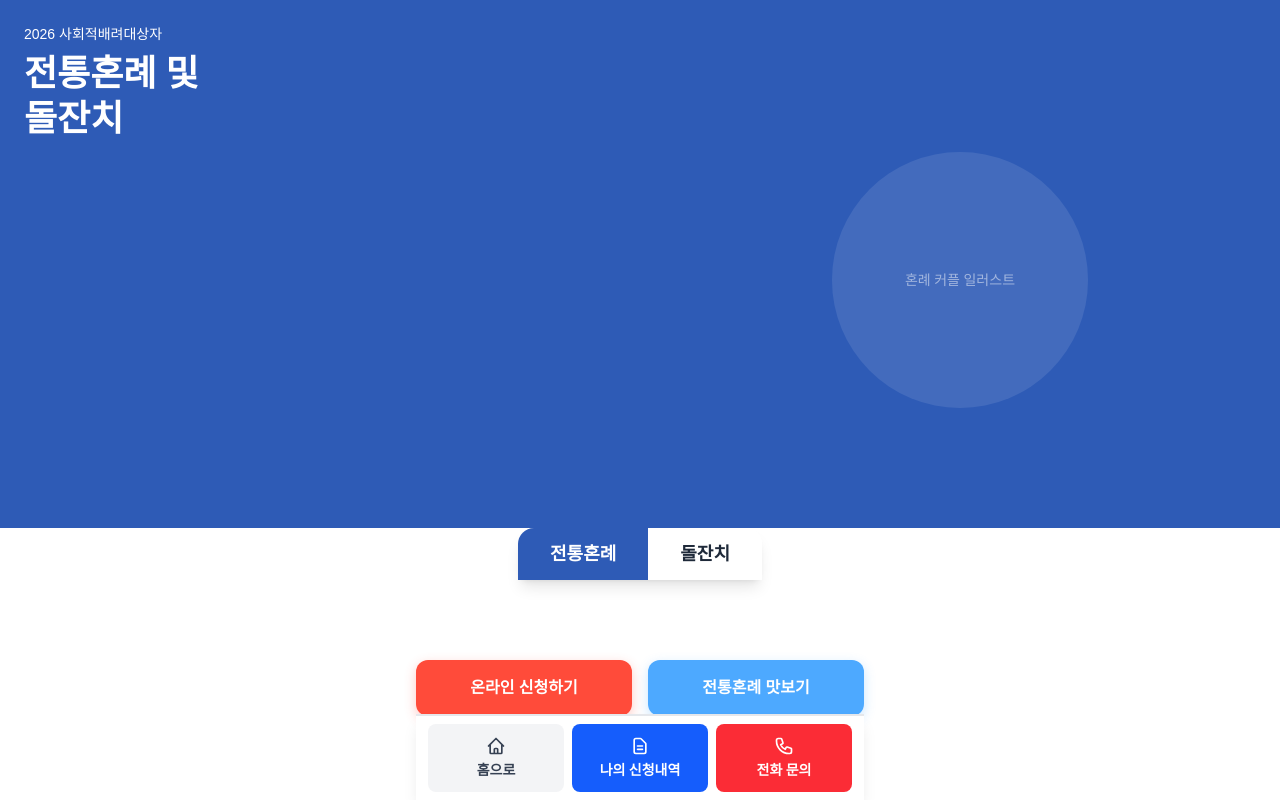
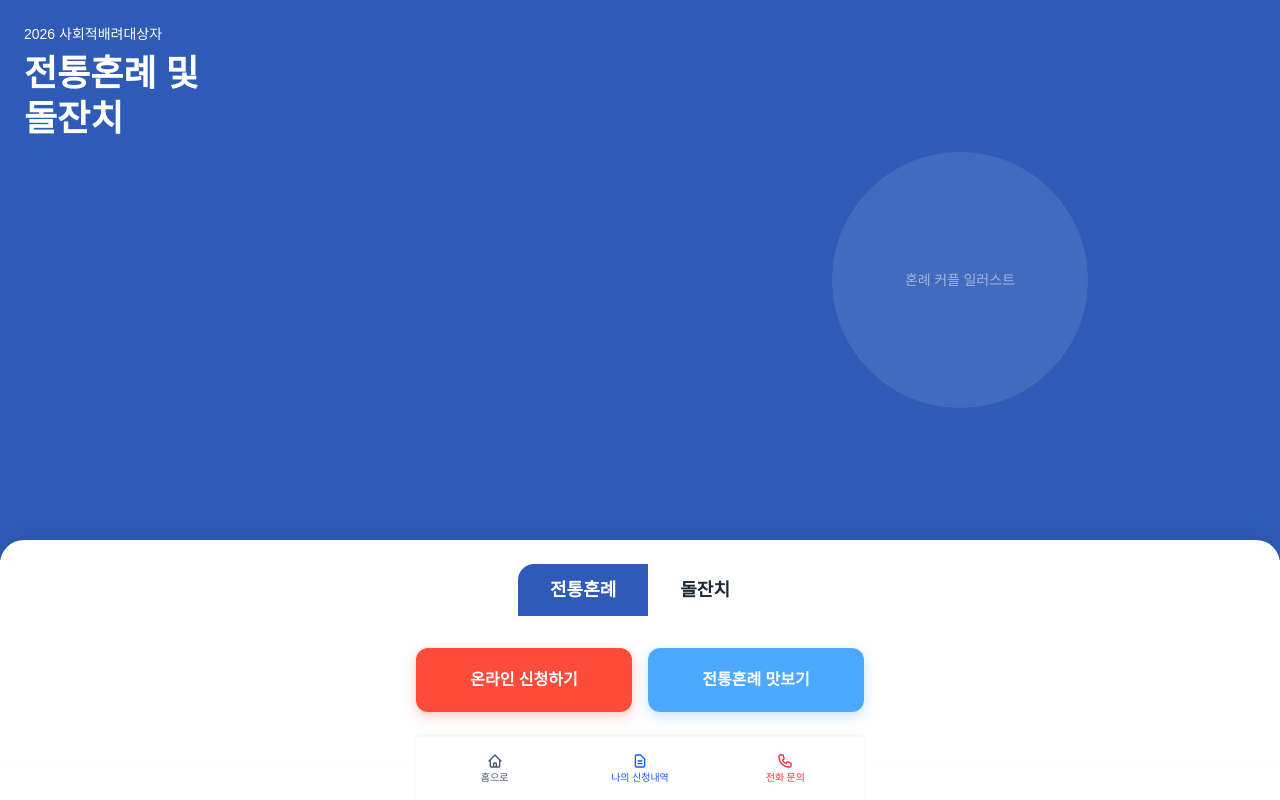
Before and after one commit to tolbilee/traditional-ceremony-app, a Next.js app: page /test in a window 1280 px wide. Built offline with nearby package versions, Linux system fonts and the light colour scheme.

Commit message:
refactor: improve main screen layout with white card design and slim bottom navigation

```diff
--- a/components/BottomNavigationBar.tsx
+++ b/components/BottomNavigationBar.tsx
@@ -8,14 +8,19 @@ export default function BottomNavigationBar() {
   const pathname = usePathname();
 
   return (
-    <div className="fixed bottom-0 left-0 right-0 z-40 mx-auto max-w-md bg-white border-t-2 border-gray-200 shadow-lg">
-      <div className="grid grid-cols-3 gap-2 px-3 py-2">
+    <div
+      className="fixed bottom-0 left-0 right-0 z-40 mx-auto max-w-md bg-white/95 backdrop-blur-sm border-t border-gray-100"
+      style={{
+        boxShadow: '0 -1px 3px rgba(0, 0, 0, 0.05)',
+      }}
+    >
+      <div className="grid grid-cols-3 gap-1 px-2 py-2">
         <Link
           href="/"
-          className="flex flex-col items-center justify-center gap-1 rounded-lg bg-gray-100 px-2 py-3 text-sm font-semibold text-gray-700 transition-all hover:bg-gray-200 active:scale-95"
+          className="flex flex-col items-center justify-center gap-0.5 rounded-lg px-2 py-2 text-xs font-medium text-gray-600 transition-all hover:bg-gray-50 active:scale-95"
         >
           <svg
-            className="h-5 w-5"
+            className="h-4 w-4"
             fill="none"
             stroke="currentColor"
             viewBox="0 0 24 24"
@@ -28,14 +33,14 @@ export default function BottomNavigationBar() {
               d="M3 12l2-2m0 0l7-7 7 7M5 10v10a1 1 0 001 1h3m10-11l2 2m-2-2v10a1 1 0 01-1 1h-3m-6 0a1 1 0 001-1v-4a1 1 0 011-1h2a1 1 0 011 1v4a1 1 0 001 1m-6 0h6"
             />
           </svg>
-          <span>홈으로</span>
+          <span className="text-[10px]">홈으로</span>
         </Link>
         <Link
           href="/my-applications"
-          className="flex flex-col items-center justify-center gap-1 rounded-lg bg-blue-600 px-2 py-3 text-sm font-semibold text-white transition-all hover:bg-blue-700 active:scale-95"
+          className="flex flex-col items-center justify-center gap-0.5 rounded-lg px-2 py-2 text-xs font-medium text-blue-600 transition-all hover:bg-blue-50 active:scale-95"
         >
           <svg
-            className="h-5 w-5"
+            className="h-4 w-4"
             fill="none"
             stroke="currentColor"
             viewBox="0 0 24 24"
@@ -48,14 +53,14 @@ export default function BottomNavigationBar() {
               d="M9 12h6m-6 4h6m2 5H7a2 2 0 01-2-2V5a2 2 0 012-2h5.586a1 1 0 01.707.293l5.414 5.414a1 1 0 01.293.707V19a2 2 0 01-2 2z"
             />
           </svg>
-          <span>나의 신청내역</span>
+          <span className="text-[10px]">나의 신청내역</span>
         </Link>
         <a
           href={`tel:${INQUIRY_PHONE}`}
-          className="flex flex-col items-center justify-center gap-1 rounded-lg bg-red-500 px-2 py-3 text-sm font-semibold text-white transition-all hover:bg-red-600 active:scale-95"
+          className="flex flex-col items-center justify-center gap-0.5 rounded-lg px-2 py-2 text-xs font-medium text-red-500 transition-all hover:bg-red-50 active:scale-95"
         >
           <svg
-            className="h-5 w-5"
+            className="h-4 w-4"
             fill="none"
             stroke="currentColor"
             viewBox="0 0 24 24"
@@ -68,7 +73,7 @@ export default function BottomNavigationBar() {
               d="M3 5a2 2 0 012-2h3.28a1 1 0 01.948.684l1.498 4.493a1 1 0 01-.502 1.21l-2.257 1.13a11.042 11.042 0 005.516 5.516l1.13-2.257a1 1 0 011.21-.502l4.493 1.498a1 1 0 01.684.949V19a2 2 0 01-2 2h-1C9.716 21 3 14.284 3 6V5z"
             />
           </svg>
-          <span>전화 문의</span>
+          <span className="text-[10px]">전화 문의</span>
         </a>
       </div>
     </div>
--- a/components/MainScreen.tsx
+++ b/components/MainScreen.tsx
@@ -89,11 +89,17 @@ export default function MainScreen() {
         </div>
       </div>
 
-      {/* 하단 메뉴 영역 (30%) */}
-      <div className="relative h-[30vh] w-full bg-white">
-        {/* 탭 버튼들 - 메뉴 영역 상단에 겹쳐서 배치 */}
-        <div className="relative -mt-8 flex justify-center z-10">
-          <div className="flex shadow-lg" style={{ borderRadius: '1rem 1rem 0 0' }}>
+      {/* 하단 메뉴 영역 - 화이트 카드로 묶기 */}
+      <div
+        className="relative w-full bg-white rounded-t-3xl z-20"
+        style={{
+          marginTop: '-20px',
+          boxShadow: '0 -10px 20px rgba(0, 0, 0, 0.05)',
+        }}
+      >
+        {/* 탭 버튼들 */}
+        <div className="flex justify-center pt-6">
+          <div className="flex" style={{ borderRadius: '1rem 1rem 0 0' }}>
             <button
               onClick={() => handleTabClick('wedding')}
               className={`px-8 py-3 text-lg font-semibold transition-all duration-300 ${
@@ -102,7 +108,7 @@ export default function MainScreen() {
                   : 'text-gray-800'
               }`}
               style={{
-                backgroundColor: activeTab === 'wedding' ? '#2E5BB6' : 'white',
+                backgroundColor: activeTab === 'wedding' ? '#2E5BB6' : 'transparent',
                 fontFamily: 'Pretendard, sans-serif',
                 borderTopLeftRadius: '1rem',
                 borderTopRightRadius: activeTab === 'wedding' ? '0' : '1rem',
@@ -120,7 +126,7 @@ export default function MainScreen() {
                   : 'text-gray-800'
               }`}
               style={{
-                backgroundColor: activeTab === 'doljanchi' ? '#D4AF37' : 'white',
+                backgroundColor: activeTab === 'doljanchi' ? '#D4AF37' : 'transparent',
                 fontFamily: 'Pretendard, sans-serif',
                 borderTopLeftRadius: activeTab === 'doljanchi' ? '0' : '1rem',
                 borderTopRightRadius: '1rem',
@@ -133,17 +139,20 @@ export default function MainScreen() {
           </div>
         </div>
 
-        {/* 버튼 영역 */}
-        <div className="flex flex-col items-center justify-center h-full px-6 pb-6">
-          <div className="flex gap-4 w-full max-w-md">
+        {/* 버튼 영역 - 여백을 넉넉하게 */}
+        <div className="flex flex-col items-center justify-center px-5 py-8 pb-12">
+          <div className="flex gap-4 w-[90%] max-w-md">
             {/* 온라인 신청하기 버튼 */}
             <Link
               href={activeTab === 'wedding' ? '/apply/wedding' : '/apply/doljanchi'}
-              className="flex-1 rounded-xl px-6 py-4 text-center text-base font-semibold text-white shadow-lg transition-all hover:scale-105 active:scale-95"
+              className="flex-1 rounded-xl px-6 text-center text-base font-bold text-white shadow-lg transition-all hover:scale-105 active:scale-95"
               style={{
                 backgroundColor: '#FF4B3A',
                 fontFamily: 'Pretendard, sans-serif',
                 boxShadow: '0 4px 12px rgba(255, 75, 58, 0.3)',
+                paddingTop: '1.25rem',
+                paddingBottom: '1.25rem',
+                minHeight: '56px',
               }}
             >
               온라인 신청하기
@@ -152,11 +161,14 @@ export default function MainScreen() {
             {/* 맛보기 버튼 */}
             <Link
               href={activeTab === 'wedding' ? '/wedding/program' : '/doljanchi/program'}
-              className="flex-1 rounded-xl px-6 py-4 text-center text-base font-semibold text-white shadow-lg transition-all hover:scale-105 active:scale-95"
+              className="flex-1 rounded-xl px-6 text-center text-base font-bold text-white shadow-lg transition-all hover:scale-105 active:scale-95"
               style={{
                 backgroundColor: '#4DA9FF',
                 fontFamily: 'Pretendard, sans-serif',
                 boxShadow: '0 4px 12px rgba(77, 169, 255, 0.3)',
+                paddingTop: '1.25rem',
+                paddingBottom: '1.25rem',
+                minHeight: '56px',
               }}
             >
               {activeTab === 'wedding' ? '전통혼례 맛보기' : '돌잔치 맛보기'}
```
